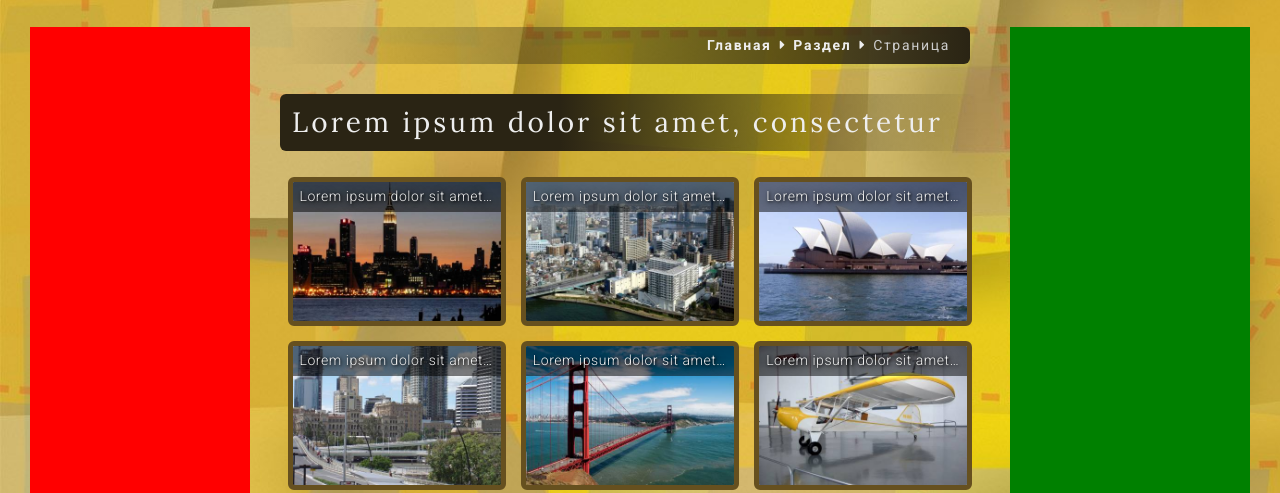
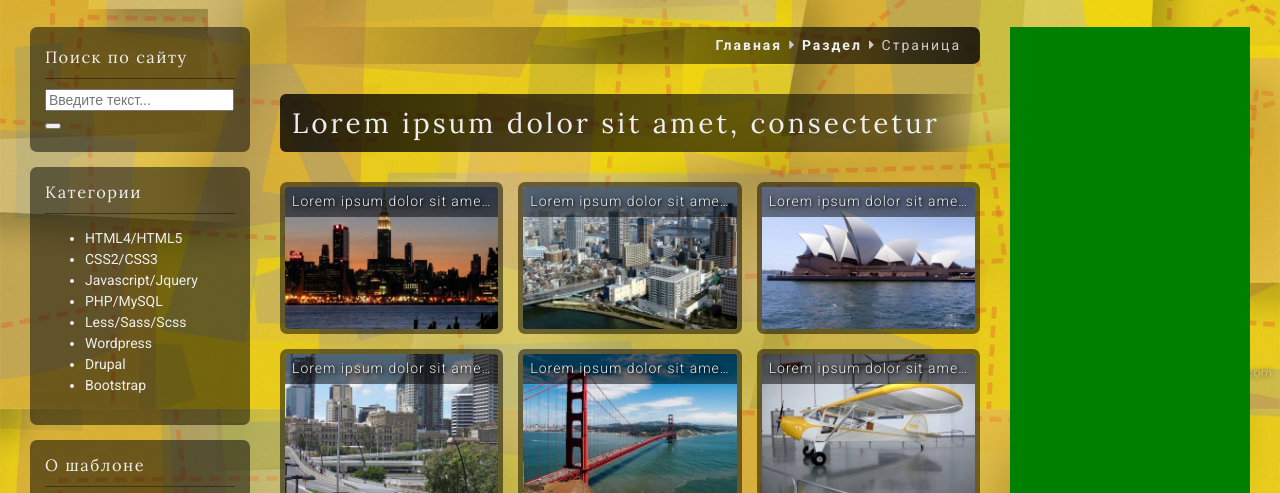
Before and after one commit to timoshevichaleks/flexbox, a website: page index.html in a window 1280 px wide. Shown: the part 391-884 px from the top of the page. Drawn offline with Linux system fonts and the light colour scheme.

Commit message:
начал разметку и стилизацию левого блока

```diff
--- a/assets/scss/_common.scss
+++ b/assets/scss/_common.scss
@@ -4,7 +4,7 @@
 
 body {
   background-image: url(../img/global-bg.jpg);
-  // background-position: center;
+  background-attachment: fixed; // фоновое изображение элемента неподвижным
   background-size: cover;
 }
 
@@ -33,8 +33,13 @@ a {
   padding-left: $gap;
 }
 
-// h1 {
-//   margin: 0;
-//   font-family: $font-header;
-//   font-weight: lighter;
-// }
+h1 {
+  margin: 0;
+
+  font-size: 2rem;
+  line-height: 1.5em;
+}
+
+h3 {
+  margin: 0;
+}
--- a/assets/scss/aside/_left.scss
+++ b/assets/scss/aside/_left.scss
@@ -3,6 +3,37 @@
   order: 1;
 
   height: 100vh;
+  &__title {
+    padding-bottom: 10px;
 
-  background-color: red;
+    letter-spacing: 1.5px;
+
+    border-bottom: 1px solid rgba($color-dark, 0.4);
+
+    font-family: $font-header;
+    font-weight: 300;
+  }
+  &-search {
+    margin-bottom: 15px;
+    padding: 20px 15px;
+
+    border-radius: 7px;
+    background-color: rgba($color-dark, 0.5);
+    &-form {
+      margin-top: 10px;
+    }
+  }
+  &-categories {
+    margin-bottom: 15px;
+    padding: 15px 15px;
+
+    border-radius: 7px;
+    background-color: rgba($color-dark, 0.5);
+  }
+  &-description {
+    padding: 15px 15px;
+
+    border-radius: 7px;
+    background-color: rgba($color-dark, 0.5);
+  }
 }
--- a/assets/scss/main/_main-breadcrumb.scss
+++ b/assets/scss/main/_main-breadcrumb.scss
@@ -1,24 +1,20 @@
 .main-breadcrumb {
-  margin-right: 10px;
   margin-bottom: 30px;
-  padding: 8px 20px 8px 0;
+  padding: 8px 12px;
 
   text-align: right;
+  letter-spacing: 2px;
 
-  border-radius: 6px;
-  background: rgb(255, 255, 255);
-  background: linear-gradient(90deg, rgba($color-mustard, 0) 0%, rgba($color-mustard-dark, 1) 100%);
+  border-radius: 7px;
+  background: linear-gradient(90deg, rgba($color-dark, 0) 0%, rgba($color-dark, 0.8) 100%);
   span {
+    margin-right: 7px;
     padding-top: 5px;
     padding-bottom: 5px;
-    padding-left: 5px;
 
     transition: color;
-    letter-spacing: 0.12em;
     &:not(:last-of-type) {
-      padding-right: 8px;
-
-      font-weight: 900;
+      font-weight: bold;
     }
     &:last-of-type {
       color: $color-gray;
@@ -32,4 +28,9 @@
       }
     }
   }
+  .fas {
+    color: $color-gray;
+
+    font-weight: bold;
+  }
 }
--- a/assets/scss/main/_main-content-item.scss
+++ b/assets/scss/main/_main-content-item.scss
@@ -3,6 +3,9 @@
     display: flex;
     /* перенос */
     flex-wrap: wrap;
+
+    margin-right: (-7.5px);
+    margin-left: (-7.5px);
   }
   &-item {
     /* ширина 1 блока */
@@ -25,12 +28,13 @@
 
       overflow: hidden;
 
-      border: 5px solid $color-mustard;
-      border-radius: 6px;
+      border: 5px solid rgba($color-dark, 0.5);
+      border-radius: 7px;
     }
     &__image {
       display: block;
 
+      width: 100%;
       max-width: 100%;
       height: auto;
     }
@@ -40,11 +44,11 @@
 
       max-width: 100%;
       height: 30px;
-      margin: 0;
+      // margin: 0;
       padding: 7px;
 
       transition: background-color 0.4s;
-      letter-spacing: 0.04em;
+      letter-spacing: 1px;
 
       background-color: rgba($color-dark, 0.5);
 
--- a/assets/scss/main/_main-content.scss
+++ b/assets/scss/main/_main-content.scss
@@ -3,12 +3,13 @@
     display: flex;
   }
   &__title {
-    padding: 18px 12px;
+    margin-bottom: 22px;
+    padding: 8px 12px;
 
-    letter-spacing: 0.11em;
+    letter-spacing: 3px;
 
     border-radius: 6px;
-    background: linear-gradient(90deg, rgba($color-mustard-dark, 1) 40%, rgba($color-mustard-dark, 0) 100%);
+    background: linear-gradient(90deg, rgba($color-dark, 0.8) 0, rgba($color-dark, 0.5) 90%, rgba($color-dark, 0) 100%);
 
     font-family: $font-header;
     font-weight: 300;
--- a/index.html
+++ b/index.html
@@ -9,16 +9,16 @@
   <link rel="icon" href="assets/img/favicon.png" type="image/x-icon">
   <link href="https://fonts.googleapis.com/css?family=Lora:400,700|Roboto:300,400,700" rel="stylesheet">
   <link rel="stylesheet" href="libs/@fortawesome/fontawesome-free/css/all.min.css">
-  <!-- <style>
-    body {
-      opacity: 90%;
+  <style>
+    /* body {
+      opacity: 0;
       background-color: #d8b036;
     }
 
     html {
       overflow: hidden;
-    }
-  </style> -->
+    } */
+  </style>
 </head>
 
 <body>
@@ -177,7 +177,38 @@
       </div>
     </main>
 
-    <aside class="left"></aside>
+    <aside class="left">
+      <div class="left-container">
+        <div class="left-search">
+          <h3 class="left__title">Поиск по сайту</h3>
+          <form class="left-search-form" action="#" method="get">
+            <input type="text" placeholder="Введите текст...">
+            <button class="button left-search--btn"></button>
+          </form>
+        </div>
+        <div class="left-categories">
+          <h3 class="left__title">Категории</h3>
+          <nav class="left-categories__nav">
+            <ul class="left-categories__list">
+              <li class="left-categories__item">HTML4/HTML5</li>
+              <li class="left-categories__item">CSS2/CSS3</li>
+              <li class="left-categories__item">Javascript/Jquery</li>
+              <li class="left-categories__item">PHP/MySQL</li>
+              <li class="left-categories__item">Less/Sass/Scss</li>
+              <li class="left-categories__item">Wordpress</li>
+              <li class="left-categories__item">Drupal</li>
+              <li class="left-categories__item">Bootstrap</li>
+            </ul>
+          </nav>
+        </div>
+        <div class="left-description">
+          <h3 class="left__title">О шаблоне</h3>
+          <div class="left-description__text">
+            <p>Шаблон разработан для изучения адаптивной верстки на HTML5, оформления с помощью CSS3, подключения готовых библиотек и плагинов Jquery.</p>
+          </div>
+        </div>
+      </div>
+    </aside>
 
     <aside class="right"></aside>
   </div>
```
Also changed, not shown: assets/css/style.css.
